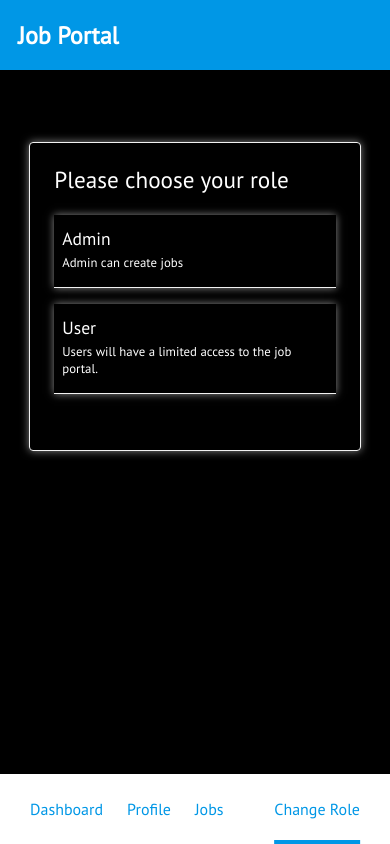
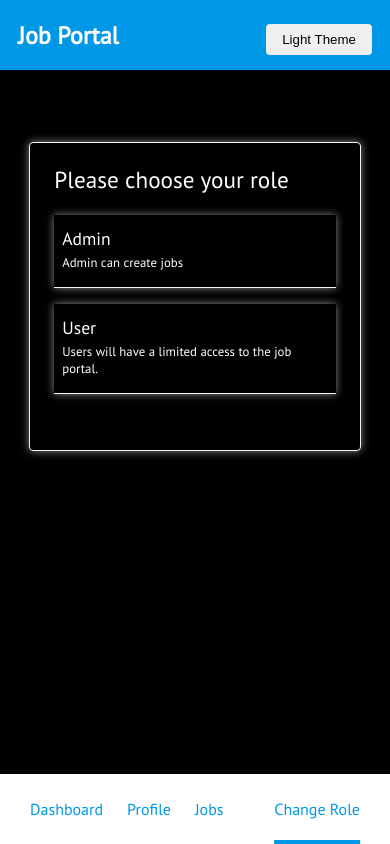
Before and after one commit to rakshian24/job-portal-intuit-assesment, a React (Create React App) app: page / in a window 390 px wide. Built offline with nearby package versions, Linux system fonts and the light colour scheme.

Commit message:
added theme toggle button for mobile devices

```diff
--- a/src/components/Header/Header.js
+++ b/src/components/Header/Header.js
@@ -16,7 +16,7 @@ const Header = ({ title }) => {
   const dispatch = useDispatch();
   let history = useHistory();
   const { pathname: currentRoute } = useLocation();
-  const {darkTheme} = useSelector((state) => state.darkTheme);
+  const { darkTheme } = useSelector((state) => state.darkTheme);
   const dispatchDarkTheme = useDispatch();
 
   useEffect(() => {
@@ -33,6 +33,19 @@ const Header = ({ title }) => {
           <Link to={`${role ? '/dashboard' : '/'}`}>
             <h1 className="header-title">{title}</h1>
           </Link>
+          {windowWidth < 480 ? (
+            <div>
+              <button
+                className="search-btn"
+                onClick={(e) => {
+                  e.stopPropagation();
+                  dispatchDarkTheme(toggleTheme(!darkTheme));
+                }}
+              >
+                {`${darkTheme ? 'Light Theme' : 'Dark Theme'}`}
+              </button>
+            </div>
+          ) : null}
         </div>
         {windowWidth > 480 ? (
           <div className="header-nav-container">
--- a/src/components/Header/Header.style.css
+++ b/src/components/Header/Header.style.css
@@ -74,6 +74,9 @@
 @media screen and (min-width: 320px) and (max-width: 480px) {
   .header-title-container {
     flex: 1;
+    display: flex;
+    justify-content: space-between;
+    align-items: center;
   }
 
   .header-nav {
```
